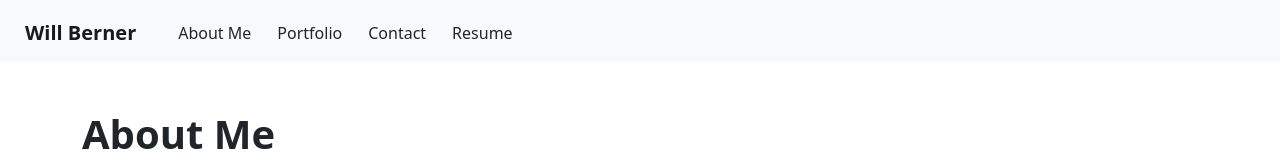
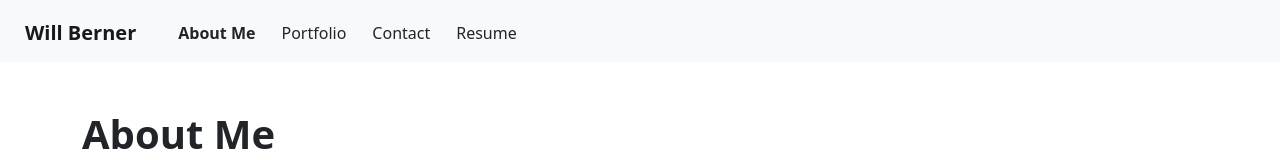
Before and after one commit to WillBerner/Will-Berner, a React (Create React App) app: page / in a window 1280 px wide. Shown: the top 160 px of the page. Built offline with nearby package versions, Linux system fonts and the light colour scheme.

Commit message:
Added bold font to currently viewed page.

```diff
--- a/src/components/Header.js
+++ b/src/components/Header.js
@@ -10,23 +10,23 @@ export default function Header({ setPage, currentPage }) {
     return (
         <nav className="navbar navbar-expand-sm navbar-light bg-light">
             <div className="container-fluid">
-            <button className="navbar-brand btn mt-1 fw-bold" onClick={setAbout} >Will Berner</button>
+                <button className="navbar-brand btn mt-1 fw-bold" onClick={setAbout} >Will Berner</button>
                 <button className="navbar-toggler" type="button" data-bs-toggle="collapse" data-bs-target="#navbarNav" aria-controls="navbarNav" aria-expanded="false" aria-label="Toggle navigation">
                     <span className="navbar-toggler-icon"></span>
                 </button>
                 <div className="collapse navbar-collapse" id="navbarNav">
                     <ul className="navbar-nav">
                         <li className="nav-item">
-                            <button className="btn mt-1" onClick={setAbout} >About Me</button>
+                            <button className={currentPage === "About" ? "btn mt-1 fw-bold" : "btn mt-1"} onClick={setAbout} id="about">About Me</button>
                         </li>
                         <li className="nav-item">
-                            <button className="btn mt-1" onClick={setPortfolio}>Portfolio</button>
+                            <button className={currentPage === "Portfolio" ? "btn mt-1 fw-bold" : "btn mt-1"} onClick={setPortfolio} id="portfolio">Portfolio</button>
                         </li>
                         <li className="nav-item">
-                            <button className="btn mt-1" onClick={setContact}>Contact</button>
+                            <button className={currentPage === "Contact" ? "btn mt-1 fw-bold" : "btn mt-1"} onClick={setContact} id="contact">Contact</button>
                         </li>
                         <li className="nav-item">
-                            <button className="btn mt-1" onClick={setResume}>Resume</button>
+                            <button className={currentPage === "Resume" ? "btn mt-1 fw-bold" : "btn mt-1"} onClick={setResume} id="resume">Resume</button>
                         </li>
                     </ul>
                 </div>
```
